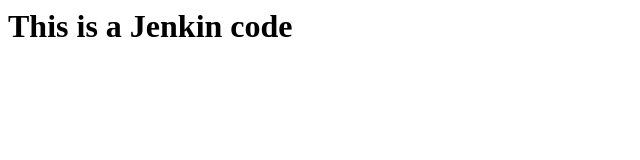
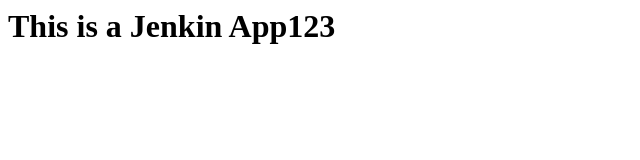
Before and after one commit to alokvec1/webtest, a plain HTML site: page index.html in a window 1280 px wide. Shown: the whole page, without its empty margins (0-640 px from the left). Drawn offline with Linux system fonts and the light colour scheme.

Commit message:
new code

```diff
--- a/index.html
+++ b/index.html
@@ -1 +1 @@
-<h1> This is a Jenkin code</h1>
+<h1> This is a Jenkin App123</h1>
```
